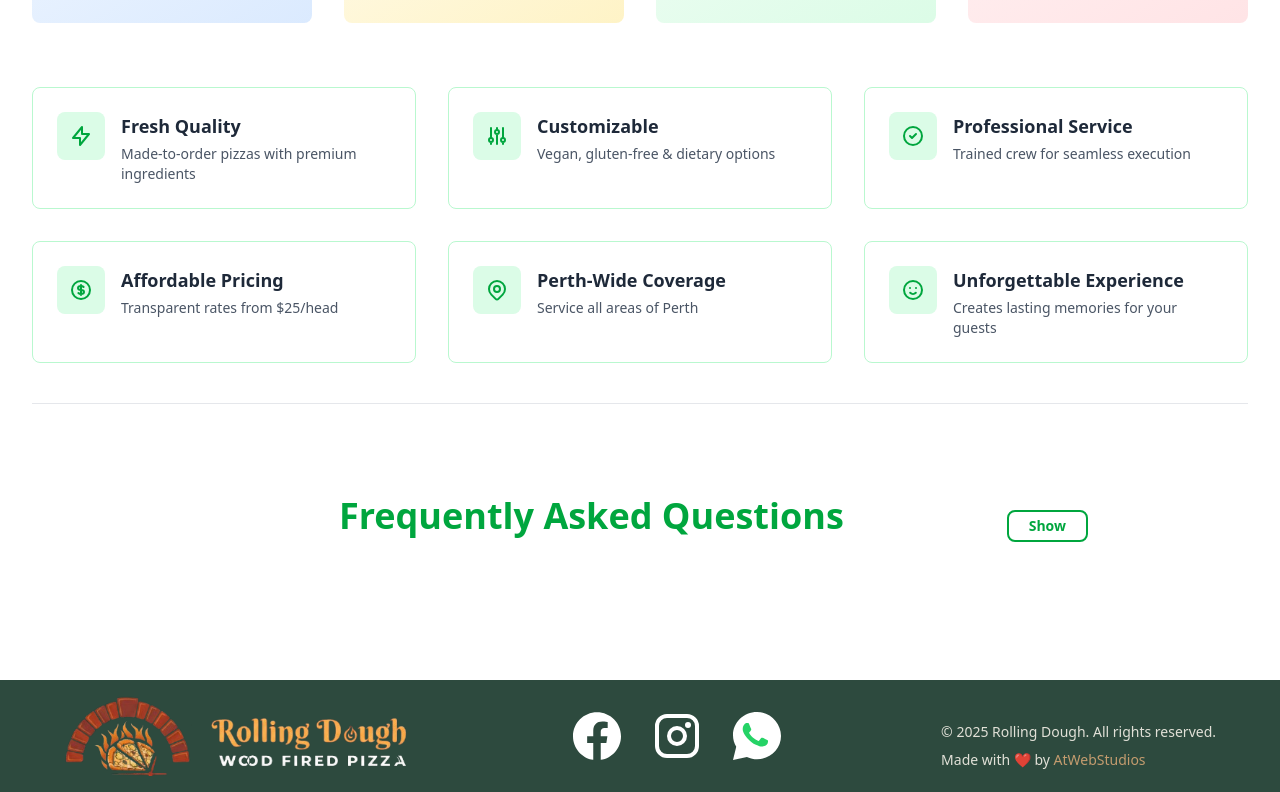
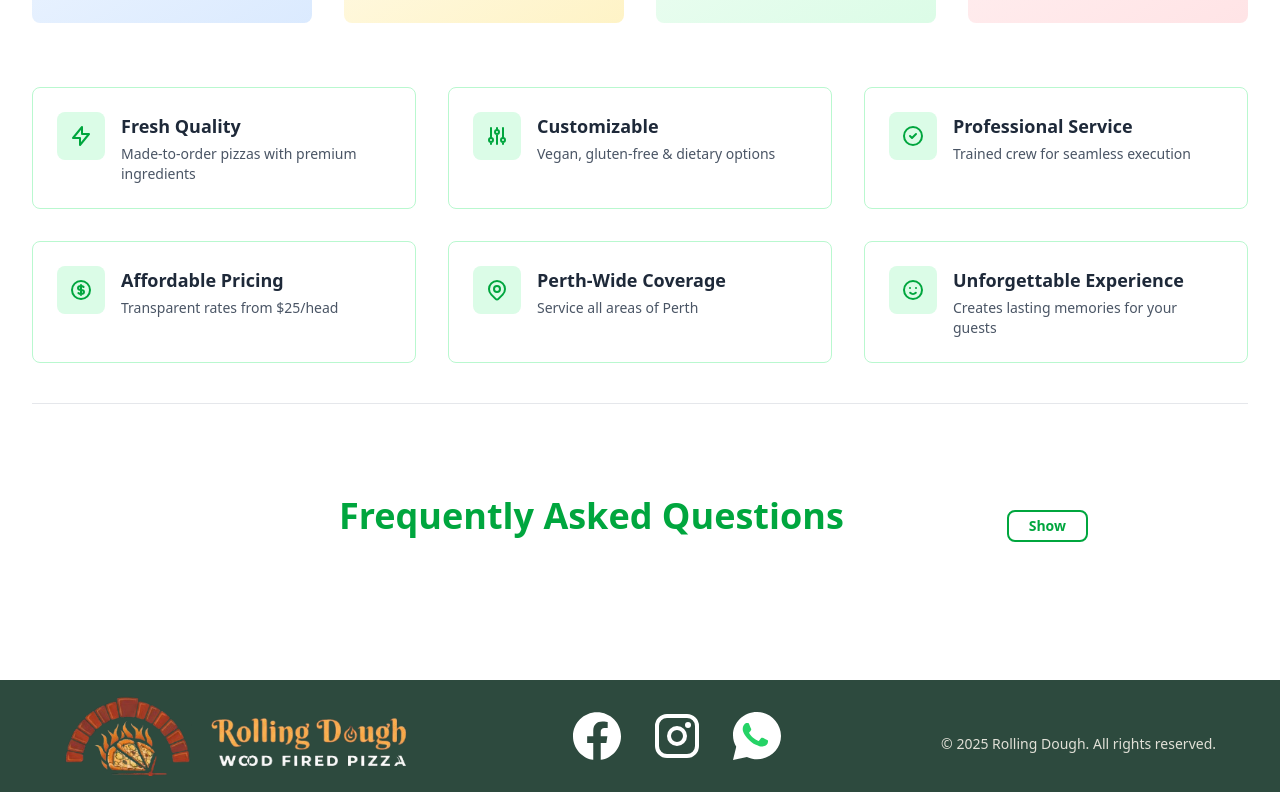
Before and after one commit to atwebstudios/rolling-dough, a React (Vite) app: page / in a window 1280 px wide. Shown: the part 2494-3286 px from the top of the page. Built offline with nearby package versions, Linux system fonts and the light colour scheme; a web font is replaced by a local one.

Commit message:
Footer_branding remove

```diff
--- a/src/components/Footer.jsx
+++ b/src/components/Footer.jsx
@@ -90,12 +90,12 @@ const Footer = () => {
               <p style={{color: 'var(--color-light)', opacity: 0.9}} className="text-sm my-1">
                 © 2025 Rolling Dough. All rights reserved.
               </p>
-              <p style={{color: 'var(--color-light)', opacity: 0.9}} className="text-sm mt-2">
+              {/* <p style={{color: 'var(--color-light)', opacity: 0.9}} className="text-sm mt-2">
                 Made with ❤️ by{' '}
                 <span style={{color: 'var(--color-accent)'}} className="hover:opacity-80 cursor-pointer transition-colors">
                   AtWebStudios
                 </span>
-              </p>
+              </p> */}
             </div>
           </div>
         </div>
```
